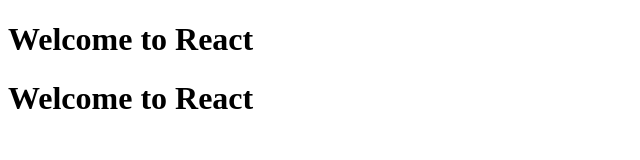
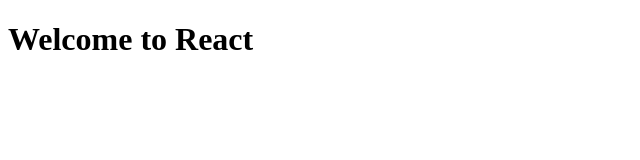
Before and after one commit to farishsha/rjs-p7, a website: page index.html in a window 1280 px wide. Shown: the whole page, without its empty margins (0-640 px from the left). Drawn offline with nearby package versions, Linux system fonts and the light colour scheme.

Commit message:
Update index.html

```diff
--- a/index.html
+++ b/index.html
@@ -11,7 +11,7 @@
 
 <body>
     <div id="root"></div>
-    <h1>Welcome to React</h1>
+
 <!-- Intialize the root tag -->
 
 <!-- link your index.js here -->
```
